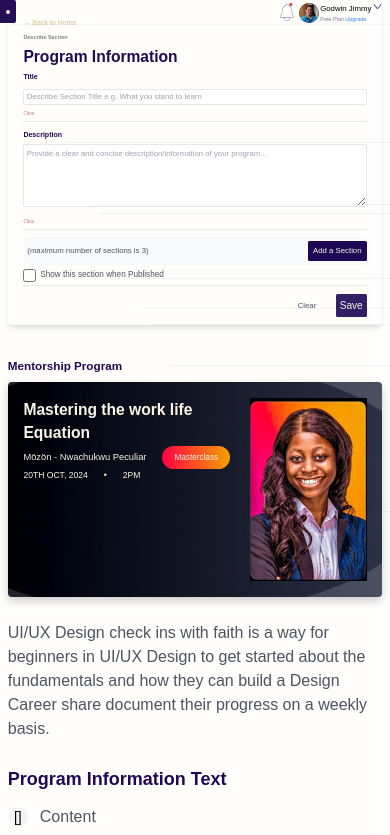
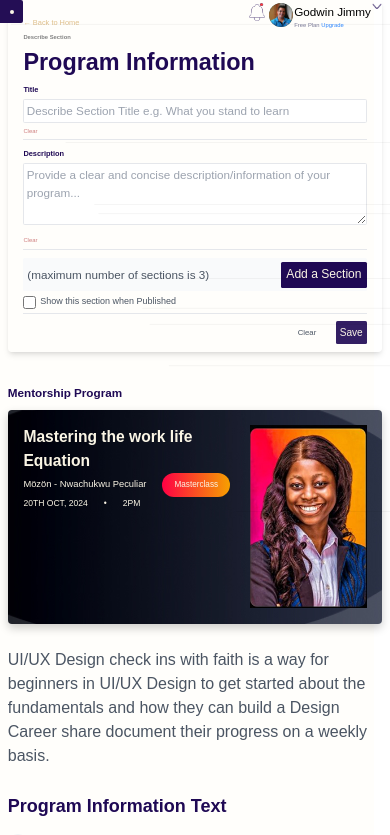
Before and after one commit to precious123-gifted/https---github.com-precious123-gifted-mentlyFEtest, a Next.js app: page / in a window 390 px wide. Shown: the top 835 px of the page. Built offline with nearby package versions, Linux system fonts and the light colour scheme; a web font is replaced by a local one.

Commit message:
ux adjustment

```diff
--- a/src/app/components/SideBar.tsx
+++ b/src/app/components/SideBar.tsx
@@ -31,7 +31,7 @@ export default function SideBar() {
       <div
         className={`sidebar-entrance-handle  landscape:hidden rounded-r-sm z-50 overflow-hidden cursor-pointer
                    md:hover:shadow-[8px_0_40px_0_rgba(0,0,0,0.4)]
-                   hover:backdrop-blur-sm  ${isOpened? 'bg-[#431e98d2]' : 'bg-[#240e55]' } fixed left-0 top-0 h-[6vw] w-[4vw] grid place-content-center`}
+                   hover:backdrop-blur-sm  ${isOpened? 'bg-[#431e98d2]' : 'bg-[#240e55]' } fixed left-0 top-0 h-[6vw] w-[6vw] grid place-content-center`}
         onClick={toggleSidebar}
       >
         {/* Optional: Add an icon or indicator for the handle */}
@@ -40,7 +40,7 @@ export default function SideBar() {
 
       {/* Sidebar */}
       <aside
-  className={`group fixed  left-0 top-0 h-full transition-all duration-300
+  className={`group fixed  left-0 top-0 h-full transition-all duration-300 portrait:pl-[4vw]
     ${isOpened ? 'sidebar-open portrait:ml-[0vw]' : 'portrait:ml-[-100vw]'}
     portrait:w-[40vw] landscape:md:hover:w-[13vw]
     p-4 overflow-hidden md:hover:shadow-[8px_0_40px_0_rgba(0,0,0,0.4)]
--- a/src/app/components/ux_helpers/SparklingLine.tsx
+++ b/src/app/components/ux_helpers/SparklingLine.tsx
@@ -22,7 +22,7 @@ const SparklingLine: React.FC<SparklingLineProps> = ({ className }) => {
 
   return (
     <div
-      className={`absolute inset-0 z-0 pointer-events-none ${className} opacity-[4.8%] pointer-events-none`}
+      className={`absolute inset-0 z-0 pointer-events-none ${className} opacity-[4%] pointer-events-none`}
       style={{ overflow: 'hidden' }}
     >
       {lines.map((line, index) => (
--- a/src/app/globals.css
+++ b/src/app/globals.css
@@ -50,7 +50,7 @@ input{margin: none;}
 }
 
 .animate-nod {
-  animation: nod 0.7s ease-in-out infinite;
+  animation: nod 0.8s ease-in-out infinite;
   animation-play-state: paused; /* Pause animation by default */
 }
 
--- a/src/app/pages/FormsPage.tsx
+++ b/src/app/pages/FormsPage.tsx
@@ -41,27 +41,27 @@ setTimeout(() => {
 
       {/* Header */}
       <div className="mb-[1vw] ">
-        <Link href="/" className="text-[#e0c08c] hover:text-[#FAF5E5]  transition-colors cursor-pointer portrait:text-[1.8vw] portrait:sm:text-[1.3vw]">
+        <Link href="/" className="text-[#e0c08c] hover:text-[#FAF5E5]  transition-colors cursor-pointer portrait:text-[1.9vw] portrait:sm:text-[1.3vw]">
           ← Back to Home
         </Link>
-        <h1 className="text-[1vw] portrait:text-[1.4vw] portrait:sm:text-[1.2vw] font-bold text-[#828282] mt-[0.2vw]">Describe Section</h1>
+        <h1 className="text-[1vw] portrait:text-[1.5vw] portrait:sm:text-[1.2vw] font-bold text-[#828282] mt-[0.2vw]">Describe Section</h1>
       </div>
 
       {/* Main Form Content */}
       <div className="space-y-[2vw]">
         {/* Section Title Input */}
         <div className="border-b pb-[1vw]">
-          <h2 className="text-[2vw]  portrait:text-[4vw]  portrait:sm:text-[3.4vw] font-semibold text-[#1F0954] mb-[1vw]">Program Information</h2>
+          <h2 className="text-[2vw]  portrait:text-[6vw]  portrait:sm:text-[3.4vw] font-semibold text-[#1F0954] mb-[1vw]">Program Information</h2>
           <div className="space-y-[1vw]">
-            <h2 className="text-[1vw] portrait:text-[1.8vw] portrait:sm:text-[2vw] font-semibold text-[#1F0954]">Title</h2>
+            <h2 className="text-[1vw] portrait:text-[1.9vw] portrait:sm:text-[2vw] font-semibold text-[#1F0954]">Title</h2>
             <input
               type="text"
               placeholder="Describe Section Title e.g. What you stand to learn"
-              className="w-full h-[3vw] portrait:h-[4vw] portrait:sm:h-[3vw]  p-[0.4vw] portrait:p-[.6vw] border rounded-[0.4vw] focus:ring-[0.2vw] focus:ring-[#f3c49a] text-[1vw] portrait:text-[2vw]  portrait:sm:text-[2.1vw]  "
+              className="w-full h-[3vw] portrait:h-[6vw] portrait:sm:h-[3vw]  p-[0.4vw] portrait:p-[.6vw] border rounded-[0.4vw] focus:ring-[0.2vw] focus:ring-[#f3c49a] text-[1vw] portrait:text-[3vw]  portrait:sm:text-[2.1vw]  "
               value={sectionTitle}
               onChange={(e) => setSectionTitle(e.target.value)}
             />
-            <div className="flex gap-[2vw] portrait:text-[1.2vw] portrait:sm:text-[1.2vw]">
+            <div className="flex gap-[2vw] portrait:text-[1.5vw] portrait:sm:text-[1.2vw]">
               <button className="text-[#cd7b7b] hover:text-red-800">Clear</button>
             </div>
           </div>
@@ -70,14 +70,14 @@ setTimeout(() => {
         {/* Description Input */}
         <div className="border-b pb-[1vw]">
           <div className="space-y-[1vw]">
-            <h2 className="text-[1vw] portrait:text-[1.8vw]  portrait:sm:text-[2vw]  font-semibold text-[#1F0954]">Description</h2>
+            <h2 className="text-[1vw] portrait:text-[1.9vw]  portrait:sm:text-[2vw]  font-semibold text-[#1F0954]">Description</h2>
             <textarea
               placeholder="Provide a clear and concise description/information of your program..."
-              className="w-full h-[8vw] portrait:h-[16vw] portrait:sm:h-[8vw]  portrait:p-[.6vw] p-[0.4vw] border rounded-[0.4vw] focus:ring-[0.2vw] focus:ring-[#f3c49a] text-[1vw] portrait:text-[2vw]  portrait:sm:text-[1.8vw]  "
+              className="w-full h-[8vw] portrait:h-[16vw] portrait:sm:h-[8vw]  portrait:p-[.6vw] p-[0.4vw] border rounded-[0.4vw] focus:ring-[0.2vw] focus:ring-[#f3c49a] text-[1vw] portrait:text-[3vw]  portrait:sm:text-[1.8vw]  "
               value={description}
               onChange={(e) => setDescription(e.target.value)}
             />
-            <div className="flex gap-[2vw] portrait:text-[1.2vw] portrait:sm:text-[1.2vw]">
+            <div className="flex gap-[2vw] portrait:text-[1.5vw] portrait:sm:text-[1.2vw]">
               <button className="text-[#cd7b7b] hover:text-red-800">Clear</button>
             </div>
           </div>
@@ -86,16 +86,16 @@ setTimeout(() => {
         <div className="border-b pb-[1vw]">
           <div className="space-y-[1vw]">
             <div className="flex items-center justify-between bg-gray-50 pl-[1vw] py-[1vw] rounded-[0.4vw]">
-              <span className="text-[1vw]  portrait:text-[2vw]  portrait:sm:text-[2.1vw]   text-gray-600">(maximum number of sections is 3)</span>
+              <span className="text-[1vw]  portrait:text-[3vw]  portrait:sm:text-[2.1vw]   text-gray-600">(maximum number of sections is 3)</span>
               <button
                 onClick={addSection}
                 disabled={sections.length >= 3}
-                className={`px-[1.3vw] py-[1vw] rounded-[0.4vw] portrait:text-[2vw]  portrait:sm:text-[1.8vw]   ${sections.length >= 3 ? 'bg-gray-300' : 'bg-[#1F0954] text-[#FAF5E5] hover:bg-[#2A0B6E]'}`}
+                className={`px-[1.3vw] py-[1vw] rounded-[0.4vw] portrait:text-[3.1vw]  portrait:sm:text-[1.8vw]   ${sections.length >= 3 ? 'bg-gray-300' : 'bg-[#1F0954] text-[#FAF5E5] hover:bg-[#2A0B6E]'}`}
               >
                 Add a Section
               </button>
             </div>
-            <div className="flex items-center gap-[1vw] text-[1vw] portrait:text-[2.1vw]  portrait:sm:text-[1.3vw]   text-gray-600">
+            <div className="flex items-center gap-[1vw] text-[1vw] portrait:text-[2.3vw]  portrait:sm:text-[1.3vw]   text-gray-600">
               <input type="checkbox" className="rounded-[0.5vw]" />
               <span>Show this section when Published</span>
             </div>
@@ -141,24 +141,24 @@ setTimeout(() => {
 <div className="profile-nav w-full  fixed left-0 top-0 flex justify-end mt-[0.8vw] pr-[2vw]">
 <div className="content flex space-x-[1.2vw]">
 
-<Image src={notificationIcon} alt='notificationIcon' className='w-[1.3vw] h-[1.5vw]  portrait:w-[3.8vw] portrait:h-[4.6vw]  portrait:sm:w-[2.8vw] portrait:sm:h-[3.8vw]'/>
+<Image src={notificationIcon} alt='notificationIcon' className='w-[1.3vw] h-[1.5vw]  portrait:w-[3.9vw] portrait:h-[4.7vw]  portrait:sm:w-[2.8vw] portrait:sm:h-[3.8vw]'/>
 
 <section className='flex space-x-[0.4vw]'>
 
 <div className="profile flex space-x-[0.4vw]">
 
-<div className="profile-image w-[2vw] h-[2vw] portrait:w-[5vw] portrait:h-[5vw] portrait:sm:w-[4vw] portrait:sm:h-[4vw]   rounded-full bg-[#3c4d3d] relative flex ">
+<div className="profile-image w-[2vw] h-[2vw] portrait:w-[6vw] portrait:h-[6vw] portrait:sm:w-[4vw] portrait:sm:h-[4vw]   rounded-full bg-[#3c4d3d] relative flex ">
   <Image src={profileIMG} alt="profile image" layout="fill" objectFit="cover" quality={100} className="rounded-full "/>
   </div>
-  <div className="name-title-div flex flex-col text-[0.8vw] portrait:text-[2vw] portrait:sm:text-[1.4vw]">
+  <div className="name-title-div flex flex-col text-[0.8vw] portrait:text-[3vw] portrait:sm:text-[1.4vw]">
 <span className="name  ">Godwin Jimmy</span>
-<div className="title text-[0.6vw] portrait:text-[1.4vw] portrait:sm:text-[1vw] text-[#777795FE]">Free Plan <span className=' text-[#2B85FE]'>Upgrade</span></div>
+<div className="title text-[0.6vw] portrait:text-[1.5vw] portrait:sm:text-[1vw] text-[#777795FE]">Free Plan <span className=' text-[#2B85FE]'>Upgrade</span></div>
 
 
 </div>
 </div>
 
-<Image src={downArrow} alt="arrow"  quality={100} className="rounded-full w-[0.8vw] h-[0.6vw]  portrait:w-[2.4vw] portrait:h-[1.4vw] portrait:sm:w-[1.2vw] portrait:sm:h-[.8vw] "/>
+<Image src={downArrow} alt="arrow"  quality={100} className="rounded-full w-[0.8vw] h-[0.6vw]  portrait:w-[2.5vw] portrait:h-[1.6vw] portrait:sm:w-[1.2vw] portrait:sm:h-[.8vw] "/>
 
 
 </section>
```
